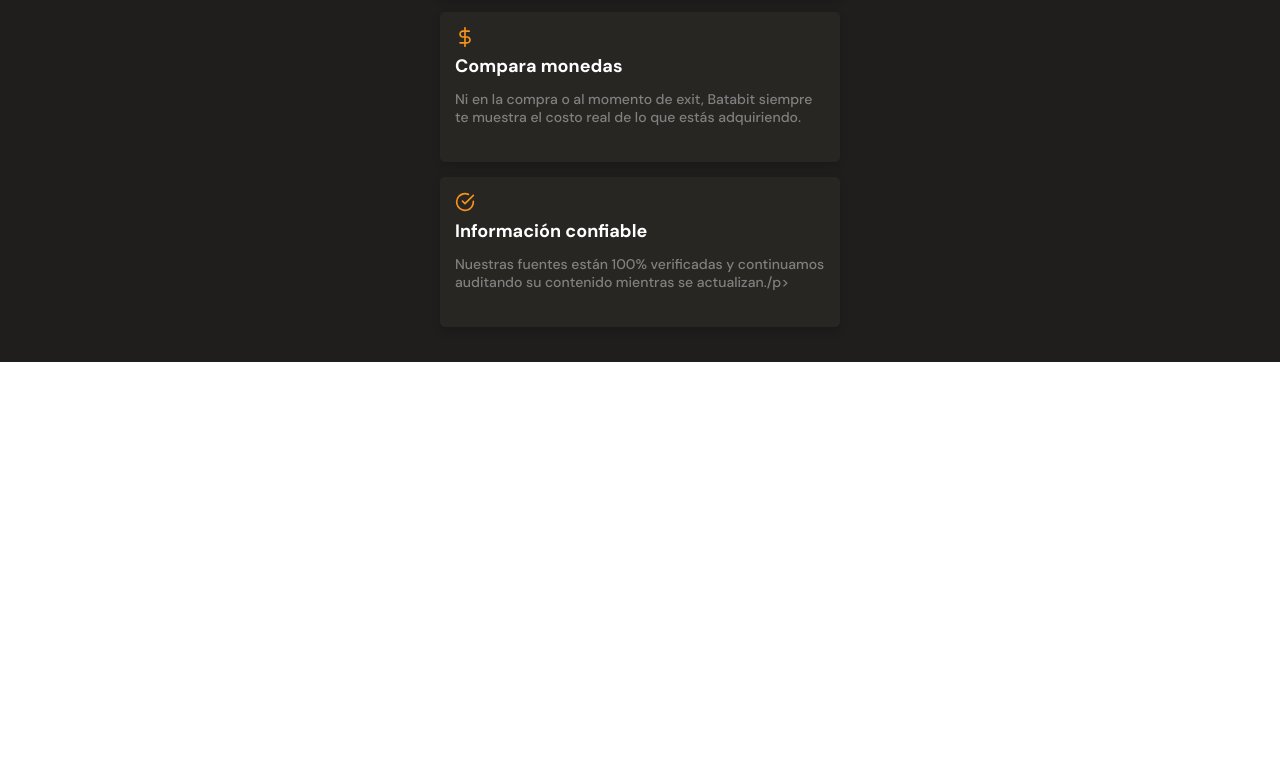
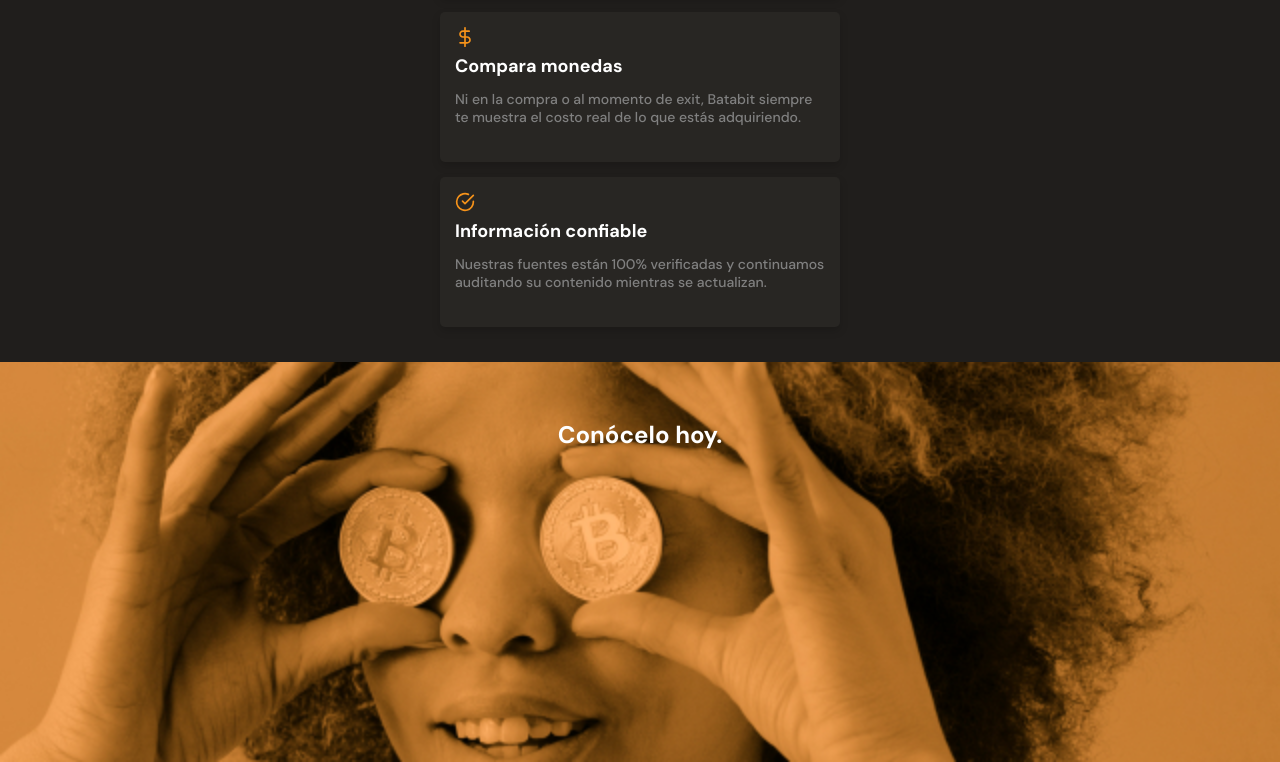
Before and after one commit to Alexis-Calderon/proyecto-personal-batatabit, a plain HTML site: page index.html in a window 1280 px wide. Shown: the part 1601-2363 px from the top of the page. Before the commit the page ends 1963 px from the top, so only its background shows below. Drawn offline with Linux system fonts and the light colour scheme.

Commit message:
Maquetando sección comodín

```diff
--- a/index.html
+++ b/index.html
@@ -81,11 +81,13 @@
                 <article class="product-detail--cards">
                     <span class="check-circle"></span>
                     <p class="product--card-title">Información confiable</p>
-                    <p class="product--card-body">Nuestras fuentes están 100% verificadas y continuamos auditando su contenido mientras se actualizan./p>
+                    <p class="product--card-body">Nuestras fuentes están 100% verificadas y continuamos auditando su contenido mientras se actualizan.</p>
                 </article>
             </section>
         </section>
-        <section></section>
+        <section class="bitcoin-img-container">
+            <h2>Conócelo hoy.</h2>
+        </section>
         <section></section>
     </main>
     <footer></footer>
--- a/style.css
+++ b/style.css
@@ -262,7 +262,7 @@
     width: 90%;
     min-width: 288px;
     max-width: 400px;
-    height: 150px;
+    min-height: 150px;
     margin: 15px auto;
     padding: 15px;
     background-color: var(--black);
@@ -322,3 +322,20 @@
     line-height: 1.8rem;
     color: #808080;
 }
+.bitcoin-img-container {
+    width: 100%;
+    min-width: 320px;
+    height: 50vh;
+    background-image: url("./assets/img/bitcoinbaby2x.jpg");
+    background-size: cover;
+    background-position: center;
+    background-repeat: no-repeat;
+    text-align: center;
+}
+.bitcoin-img-container h2 {
+    padding-top: 60px;
+    font-size: 2.4rem;
+    font-weight: bold;
+    line-height: 2.6rem;
+    color: var(--just-white);
+}
```
